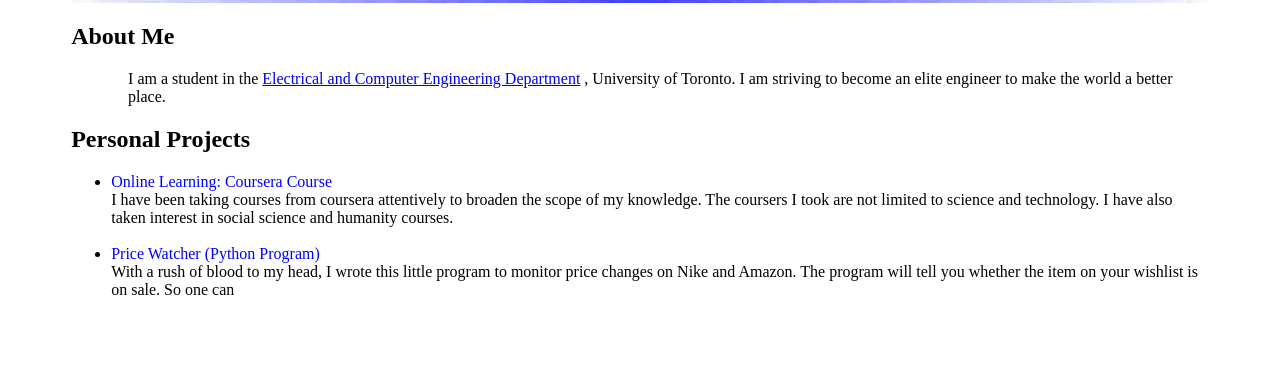
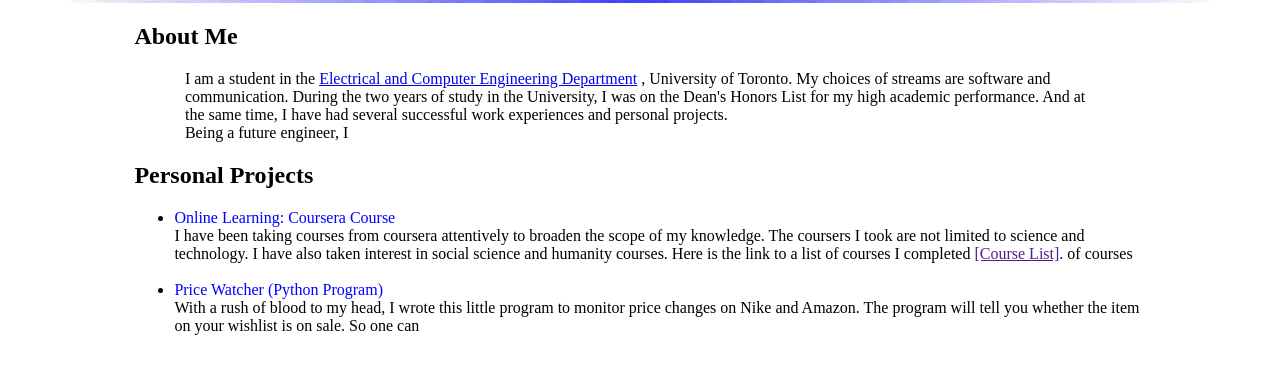
Before and after one commit to HenryZhou7/HenryZhou7.github.io, a plain HTML site: page my_info.html in a window 1280 px wide. Shown: the part 274-648 px from the top of the page. Drawn offline with Linux system fonts and the light colour scheme.

Commit message:
Adding course link page

```diff
--- a/my_info.html
+++ b/my_info.html
@@ -42,15 +42,19 @@
         <p class="margin">
             I am a student in the
             <a href="http://www.ece.utoronto.ca/">Electrical and Computer Engineering Department</a>
-            , University of Toronto. I am striving to become an elite engineer to make the world a
-            better place.
+            , University of Toronto. My choices of streams are software and communication. During
+            the two years of study in the University, I was on the Dean's Honors List for my high
+            academic performance. And at the same time, I have had several successful work experiences
+            and personal projects.
+            <br>
+            Being a future engineer, I
         </p>
 
         <!--Add personal experience here-->
 
         <h2 id="personal_projects">Personal Projects</h2>
         <div class="projects">
-            <ul class="personal">
+            <ul class="personal_projects">
                 <li>
                     <span class="name">
                         <font color="#0000ff">Online Learning: Coursera Course</font>
@@ -59,7 +63,10 @@
                     <span class="margin">
                         I have been taking courses from coursera attentively to broaden the scope
                         of my knowledge. The coursers I took are not limited to science and technology.
-                        I have also taken interest in social science and humanity courses.
+                        I have also taken interest in social science and humanity courses. Here is the
+                        link to a list of courses I completed
+                        <a href="">[Course List]</a>.
+                        of courses
                         <br>
                         <br>
                     </span>
--- a/style.css
+++ b/style.css
@@ -5,6 +5,7 @@ p.margin {
   text-align:justify /* line stretched to have equal length.*/
   width:80%;   /* only 90% of the text block width */
   margin-left:5%;   /* 5% left margin */
+  margin-right:5%;
 }
 
 
@@ -119,7 +120,7 @@ margin-left:5%; /* 5% left margin */
 
 #address {float:left}
 
-#maintext {width: 90%; margin-left:5%   ; margin-right:5%}
+#maintext {width: 80%; margin-left:10%   ; margin-right:10%}
 #about {clear:both;}
 
 #research { }
```
Also changed, not shown: online_course_list.html (added, +4 -0 lines).
